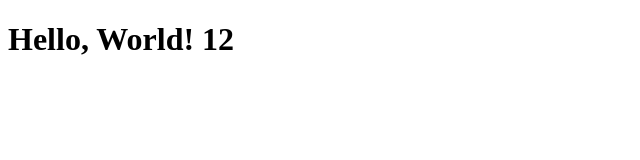
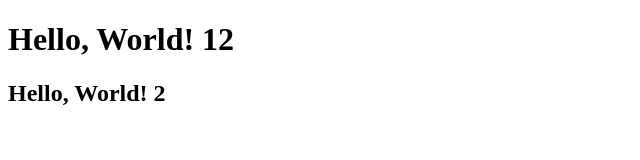
Before and after one commit to hexlet-practice-21/multitool-hexlet, a website: page src/index.html in a window 1280 px wide. Shown: the whole page, without its empty margins (0-640 px from the left). Drawn offline with Linux system fonts and the light colour scheme.

Commit message:
MLTL-1494129349219421934912 initial commit

```diff
--- a/src/index.html
+++ b/src/index.html
@@ -6,5 +6,7 @@
 </head>
 <body>
 <h1>Hello, World! 12</h1>
+
+<h2>Hello, World! 2</h2>
 </body>
 </html>
```
